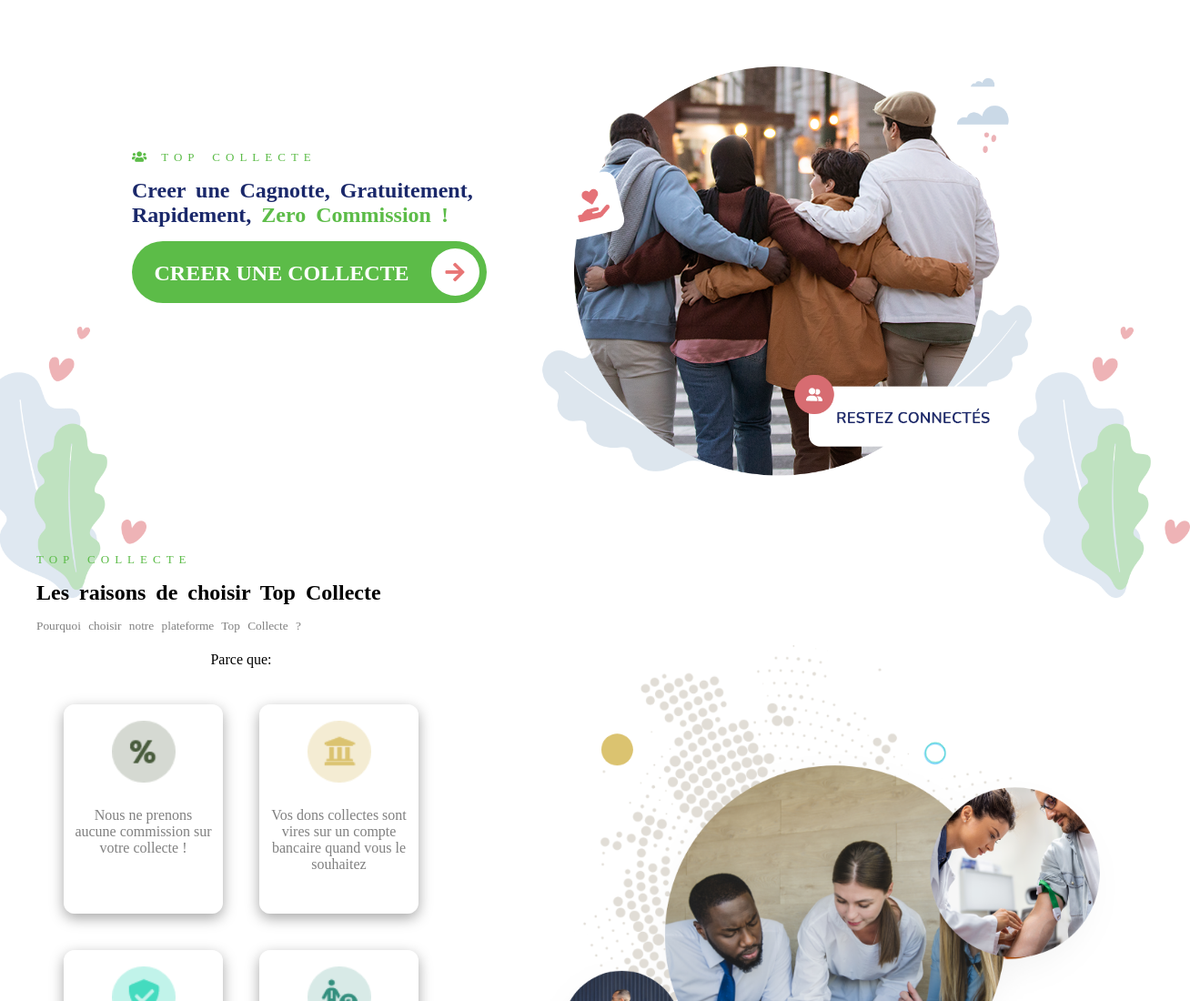
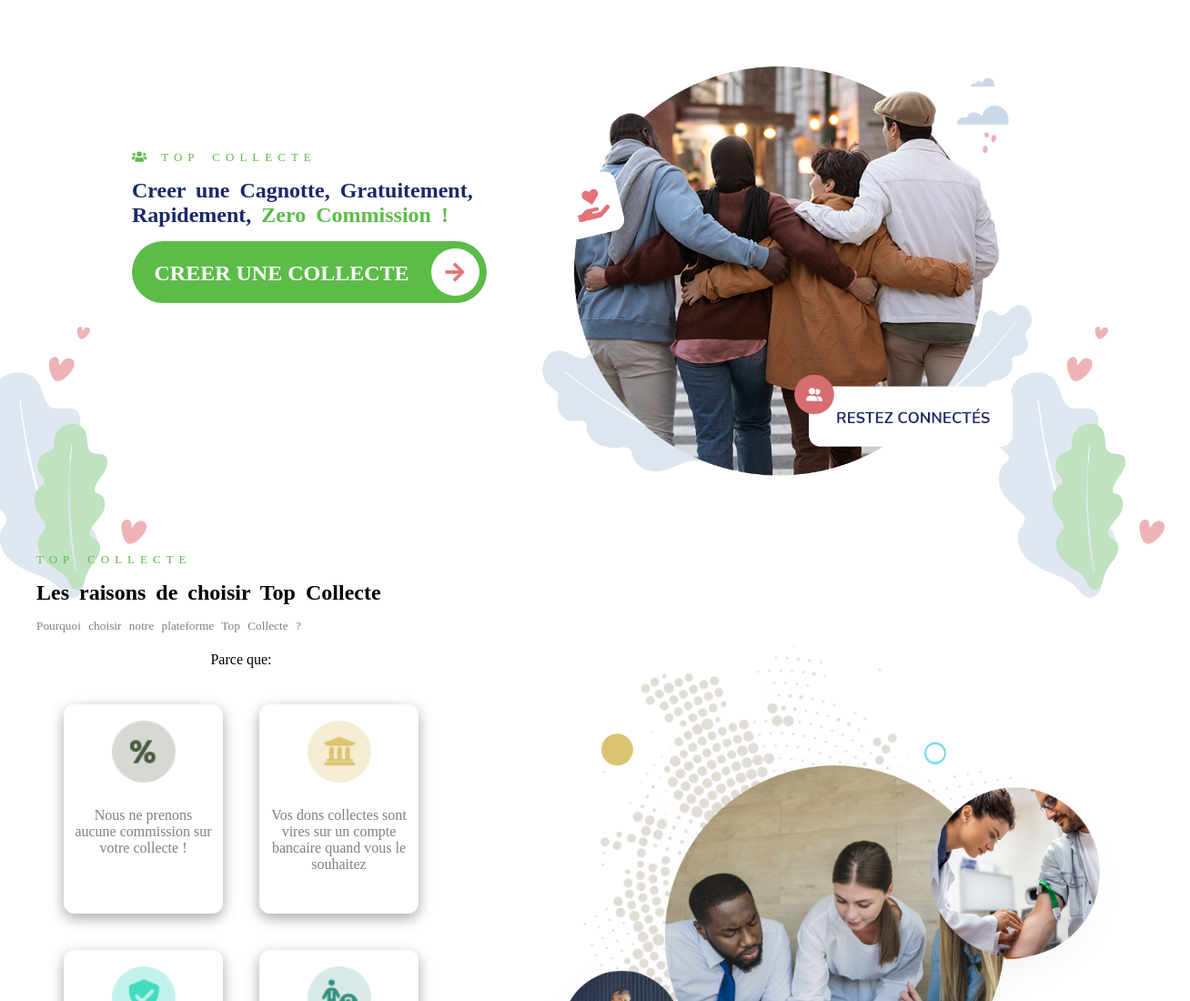
Before and after one commit to HeaDLuCK/landing, a plain HTML site: page index.html in a window 1280 px wide. Shown: the top 1100 px of the page at 91% size, 1308 px wide, since content can reach past the window. Drawn offline with Linux system fonts and the light colour scheme; a web font is replaced by a local one.

Commit message:
change right pro of img
change pro 'right; of image with position absolute to 0

```diff
--- a/style.css
+++ b/style.css
@@ -212,7 +212,7 @@ img {
     .sg {
         top: 359px;
         left: unset;
-        right: -28px;
+        right: 0px;
         width: 189px;
     }
 
```
